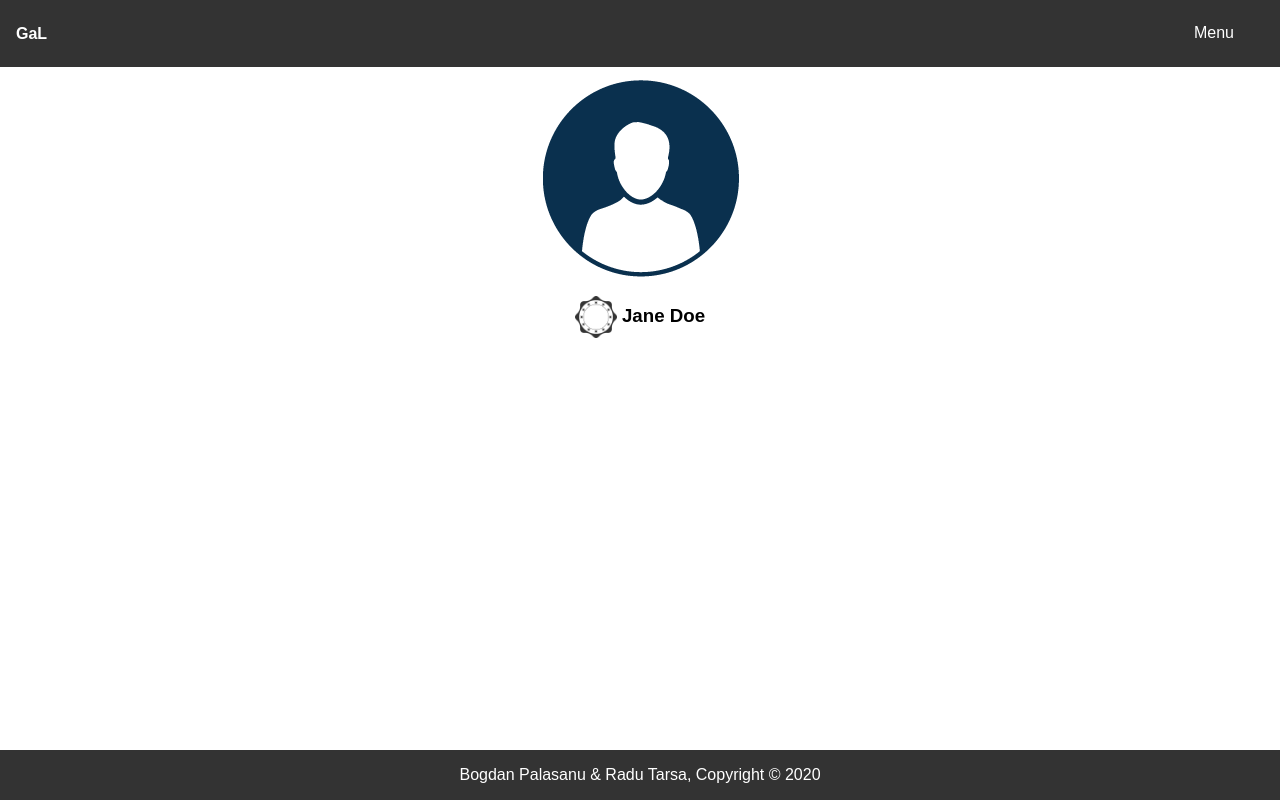
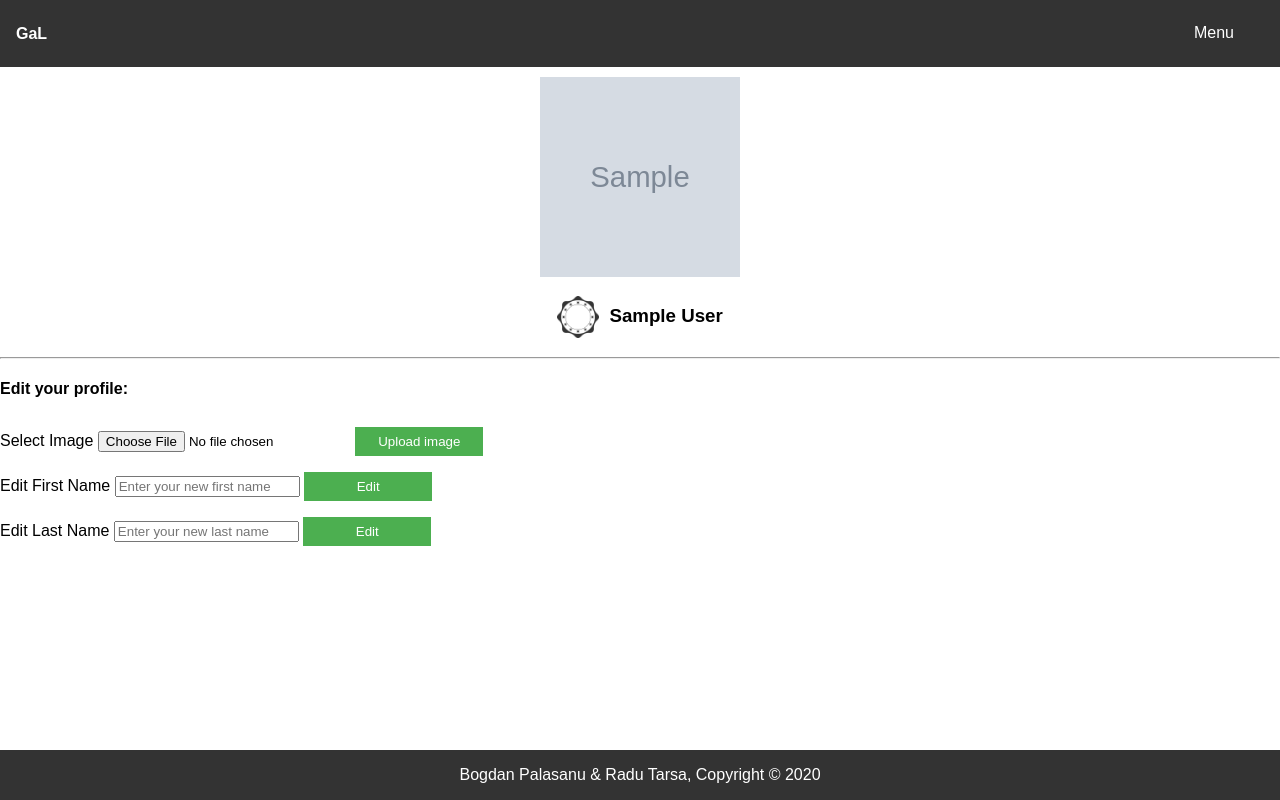
Before and after one commit to RaduTarsa/GaL, a PHP site: page /profile.php in a window 1280 px wide. Run offline with PHP 8.4, Linux system fonts and the light colour scheme; the visitor is signed in with stand-in values (Sample User, id 1); tables that the repository leaves empty or names only in its code hold one stand-in row (values such as "Sample post"); grey boxes marked "Sample" are stand-in pictures.

Commit message:
Profil + mici curatenii in cod
Curatat fisiere pentru a arata cat mai bine, fara spagetti code. Adaugat Profile-Controller pentru aducerea si update  cu baza de date a informatiilor, incluzand upload de imagini pentru poza de profil si editarea numelui si al prenumelui. Crearea unui user default la inregistrare.

```diff
--- a/GaL/login.php
+++ b/GaL/login.php
@@ -25,9 +25,7 @@
       <button type="submit" name="login_user">Login</button>
 
       <div class="small_container">
-        <b>
-    		No account? <a href="register.php">Register</a>
-        </b>
+        <b>No account? <a href="register.php">Register</a></b>
       </div>
     </div>
 
--- a/GaL/profile.php
+++ b/GaL/profile.php
@@ -1,16 +1,5 @@
-<?php
-  session_start();
-
-  if (!isset($_SESSION['username'])) {
-  	$_SESSION['msg'] = "You must log in first";
-  	header('location: login.php');
-  }
-  if (isset($_GET['logout'])) {
-  	session_destroy();
-  	unset($_SESSION['username']);
-  	header("location: login.php");
-  }
-?>
+<?php include('scripts/validation.php') ?>
+<?php include('scripts/profile-controller.php') ?>
 <!DOCTYPE html>
 <html>
     <head>
@@ -37,7 +26,7 @@
             <a href="./service.php">SERVICE</a>
             <a href="./profile.php">PROFILE</a>
             <?php  if (isset($_SESSION['username'])) : ?>
-            	<a href="index.php?logout='1'" style="color: red;">LOGOUT</a>
+            	<a href="profile.php?logout='1'" style="color: red;">LOGOUT</a>
             <?php endif ?>
           </ul>
         </div>
@@ -46,11 +35,37 @@
   </header>
 
   <section class="profile-info">
-      <img class="user-img" src="resources\profilepicture.png" alt="profile picture" width="200px" height="200px">
-      <h3><img class="user-badge"src="resources\userbadge.png" alt="user badge" width="42px" height="42px">Jane Doe</h3>
-
+      <img class="user-img" src=<?php echo $_SESSION['imagepath'] ?> alt="profile picture" width="200px" height="200px">
+      <!-- TO DO: user-badge -->
+      <h3><img class="user-badge"src="resources/userbadge.png" alt="user badge" width="42px" height="42px">
+          <?php echo $_SESSION['firstname'];?>
+          <?php echo $_SESSION['lastname'];?>
+      </h3>
   </section>
 
+  <hr>
+
+  <div class="profile-editor">
+    <h4>Edit your profile:</h4>
+    <form method="post" enctype="multipart/form-data">
+      <label>Select Image</label>
+      <input type="file" name="image" id="choose">
+      <input type="submit" name="upload-image" value="Upload image">
+    </form>
+    <form method="post">
+      <label>Edit First Name</label>
+      <input type="text" placeholder="Enter your new first name" name="fname">
+      <input type="submit" name="editfname" value="Edit">
+    </form>
+    <form method="post">
+      <label>Edit Last Name</label>
+      <input type="text" placeholder="Enter your new last name" name="lname">
+      <input type="submit" name="editlname" value="Edit">
+    </form>
+  </div>
+
+
+  <!-- TO DO: DEACTIVATE ACCOUNT BUTTON -->
   <footer>
     <p>Bogdan Palasanu & Radu Tarsa, Copyright &copy; 2020</p>
   </footer>
--- a/GaL/register.php
+++ b/GaL/register.php
@@ -25,9 +25,7 @@
       <button type="submit" name="register_user">Register</button>
 
       <div class="small_container">
-        <b>
-    		Have an account? <a href="login.php">Login</a>
-        </b>
+        <b>Have an account? <a href="login.php">Login</a></b>
       </div>
     </div>
 
--- /dev/null
+++ b/GaL/scripts/profile-controller.php
@@ -0,0 +1,80 @@
+<?php
+
+$db = mysqli_connect('localhost', 'root', '', 'GaL');
+
+$username = $_SESSION['username'];
+$userid = "";
+$firstname = "";
+$lastname = "";
+$imagepath = "";
+$isadmin = "";
+
+$sql = "SELECT id, firstname, lastname, imagepath, isadmin FROM users WHERE username='$username'";
+
+if ($result = mysqli_query($db, $sql)) {
+  while ($row = mysqli_fetch_row($result)) {
+     $userid = $row[0];
+     $_SESSION['userid'] = $userid;
+     $firstname = $row[1];
+     $_SESSION['firstname'] = $firstname;
+     $lastname = $row[2];
+     $_SESSION['lastname'] = $lastname;
+     $imagepath = $row[3];
+     $_SESSION['imagepath'] = $imagepath;
+     $isadmin = $row[4];
+     $_SESSION['isadmin'] = $isadmin;
+  }
+  mysqli_free_result($result);
+}
+
+if(isset($_POST['upload-image'])){
+    $pname = $_SESSION['userid'].".png";
+    $tname = $_FILES["image"]["tmp_name"];
+    $imagepath = 'resources/userimages/'.$pname;
+    $_SESSION['imagepath'] = $imagepath;
+    move_uploaded_file($tname, $imagepath);
+    $update = "UPDATE users SET imagepath = '$imagepath' WHERE id='$userid'";
+    $query_run = mysqli_query($db, $update);
+    if($query_run)
+    {
+      header('location: profile.php');
+    }
+    else {
+      echo '<script type="text/javascript"> alert("Image not updated") </script>';
+    }
+ }
+
+if(isset($_POST['editfname']))
+{
+  $firstname = $_POST['fname'];
+  $_SESSION['firstname'] = $firstname;
+  $update = "UPDATE users SET firstname = '$firstname' WHERE id='$userid'";
+  $query_run = mysqli_query($db, $update);
+
+  if($query_run)
+  {
+    header('location: profile.php');
+  }
+  else
+  {
+    echo '<script type="text/javascript"> alert("First not updated") </script>';
+  }
+}
+
+if(isset($_POST['editlname']))
+{
+  $lastname = $_POST['lname'];
+  $_SESSION['firstname'] = $lastname;
+  $update = "UPDATE users SET lastname = '$lastname' WHERE id='$userid'";
+  $query_run = mysqli_query($db, $update);
+
+  if($query_run)
+  {
+    header('location: profile.php');
+  }
+  else
+  {
+    echo '<script type="text/javascript"> alert("Last not updated") </script>';
+  }
+}
+?>
--- /dev/null
+++ b/GaL/scripts/validation.php
@@ -0,0 +1,13 @@
+<?php
+  session_start();
+
+  if (!isset($_SESSION['username'])) {
+  	$_SESSION['msg'] = "You must log in first";
+  	header('location: login.php');
+  }
+  if (isset($_GET['logout'])) {
+  	session_destroy();
+  	unset($_SESSION['username']);
+  	header("location: login.php");
+  }
+?>
--- a/GaL/stylesheets/index.css
+++ b/GaL/stylesheets/index.css
@@ -1,6 +1,7 @@
 body {
     font-family: Arial, Helvetica, sans-serif;
     margin: 0;
+    margin-bottom: 50px;
   }
 
   .container {
@@ -53,7 +54,7 @@ body {
   .dropdown-content a {
     float: none;
     color: black;
-    padding: 12px 16px;
+    padding: 8px 16px;
     text-decoration: none;
     display: block;
     text-align: left;
--- a/GaL/stylesheets/login.css
+++ b/GaL/stylesheets/login.css
@@ -1,3 +1,9 @@
+body {
+    font-family: Arial, Helvetica, sans-serif;
+    margin: 0;
+    margin-bottom: 50px;
+  }
+
 footer {
   position: fixed;
   left: 0;
--- a/GaL/stylesheets/profile.css
+++ b/GaL/stylesheets/profile.css
@@ -1,6 +1,7 @@
 body {
     font-family: Arial, Helvetica, sans-serif;
     margin: 0;
+    margin-bottom: 50px;
   }
 
   .container {
@@ -53,7 +54,7 @@ body {
   .dropdown-content a {
     float: none;
     color: black;
-    padding: 12px 16px;
+    padding: 8px 16px;
     text-decoration: none;
     display: block;
     text-align: left;
@@ -66,9 +67,7 @@ body {
   .dropdown:hover .dropdown-content {
     display: block;
   }
-  .profile-info{
-      margin: 10px;
-  }
+
   footer {
     position: fixed;
     left: 0;
@@ -95,15 +94,32 @@ body {
   border: 1px solid #3c763d;
   margin-bottom: 20px;
 }
-.profile-info h3{
+
+.profile-info{
+    margin: 10px;
+}
+
+.profile-info h3 {
   text-align: center;
 }
-.profile-info .user-img{
+
+.profile-info .user-img {
   display: block;
   margin-left: auto;
   margin-right: auto;
 }
-.profile-info .user-badge{
+
+.profile-info .user-badge {
   vertical-align: middle;
   padding-right: 5px;
 }
+
+.profile-editor input[type=submit] {
+  background-color: #4CAF50;
+  color: white;
+  padding: 7px 10px;
+  margin: 8px 0;
+  border: none;
+  cursor: pointer;
+  width: 10%;
+}
--- a/GaL/stylesheets/register.css
+++ b/GaL/stylesheets/register.css
@@ -1,3 +1,9 @@
+body {
+    font-family: Arial, Helvetica, sans-serif;
+    margin: 0;
+    margin-bottom: 50px;
+  }
+
 footer {
   position: fixed;
   left: 0;
--- a/GaL/stylesheets/service.css
+++ b/GaL/stylesheets/service.css
@@ -1,6 +1,7 @@
 body {
     font-family: Arial, Helvetica, sans-serif;
     margin: 0;
+    margin-bottom: 50px;
   }
 
   .container {
@@ -53,7 +54,7 @@ body {
   .dropdown-content a {
     float: none;
     color: black;
-    padding: 12px 16px;
+    padding: 8px 16px;
     text-decoration: none;
     display: block;
     text-align: left;
```
Also changed, not shown: GaL/index.php (+2 -17 lines), GaL/scripts/server.php (+9 -2 lines), GaL/service.php (+2 -14 lines).
